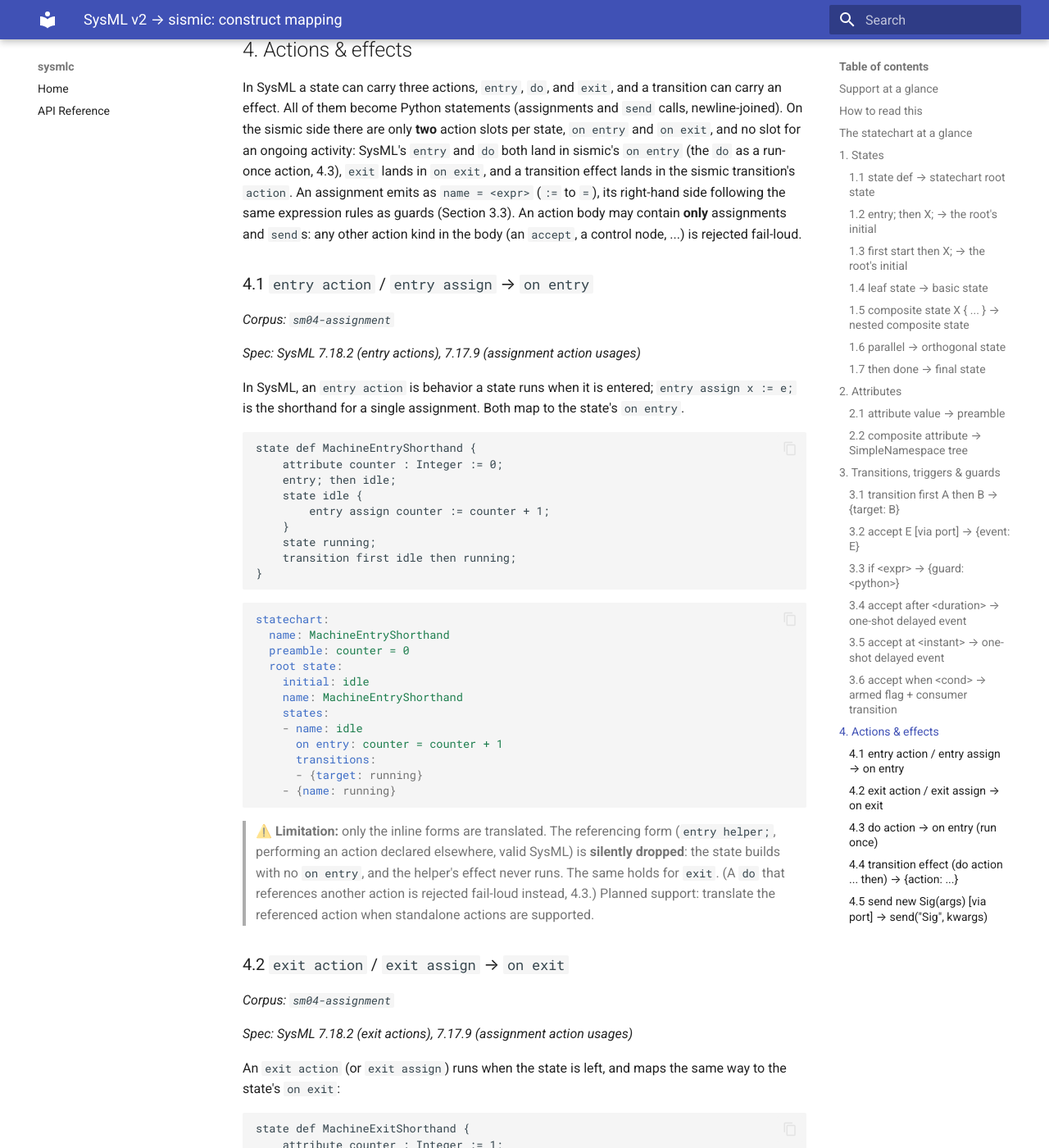
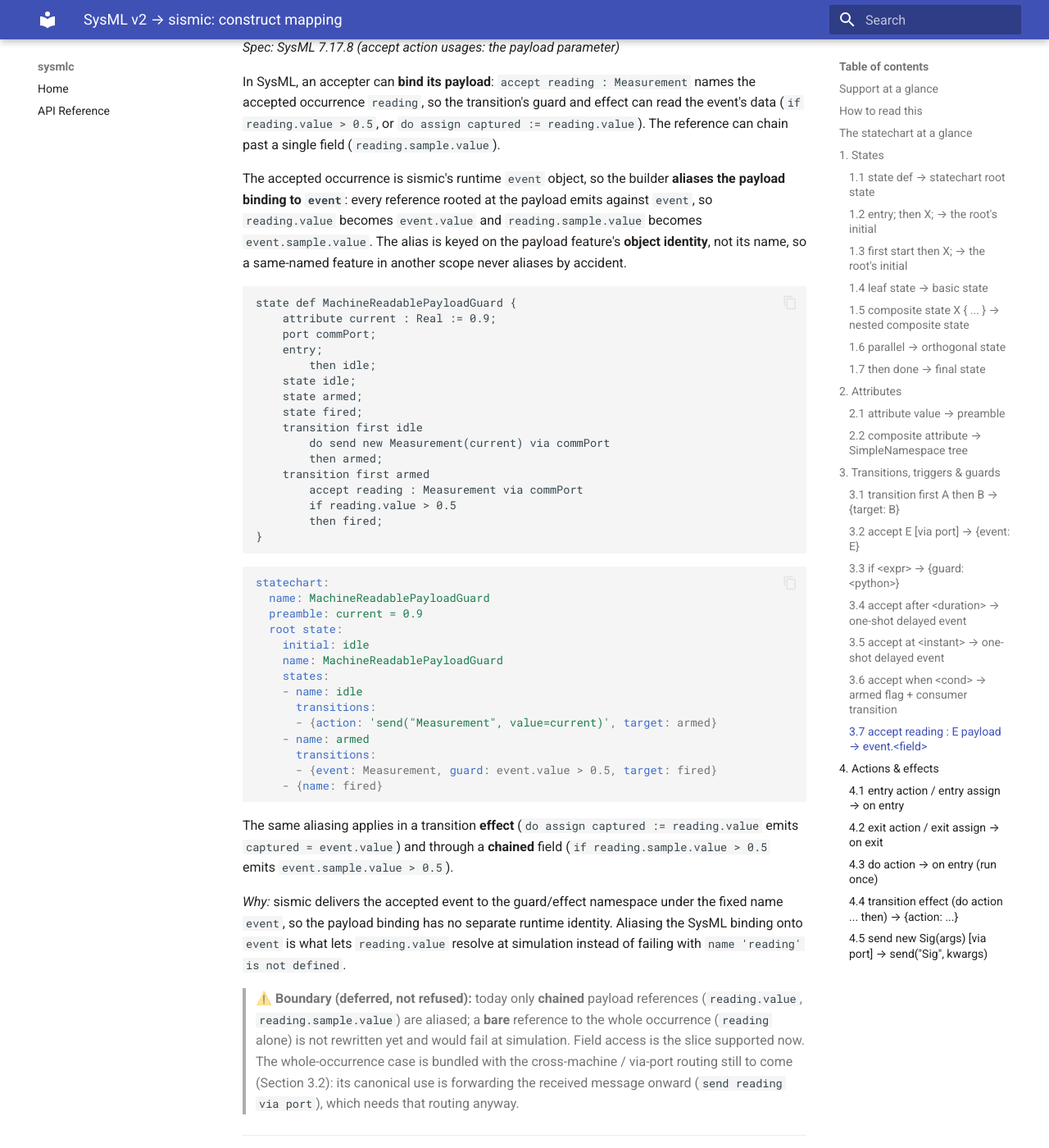
Before and after one commit to glacier-project/sysmlc-core, an MkDocs documentation site: the page built from docs/quake-mapping.md, in a window 1280 px wide and 1400 px high, scrolled down 24223 px. Shown: the whole window at 82% size. Built offline with MkDocs 1.6.1 and Material for MkDocs 9.7.7, drawn with Linux system fonts in a browser that asks for light colours; some of the changed text lies outside the part shown.

Commit message:
docs(quake): accept payload

````diff
--- a/docs/quake-mapping.md
+++ b/docs/quake-mapping.md
@@ -23,8 +23,9 @@ Limitation callout. **Not yet**: not implemented.
 | bare `transition first A then B`                                     | **Done**        |                                                                                                                     |
 | transition into a nested state (`then running.hot`)                  | **Done**        | enters the composite bypassing its default entry; documented pair still missing in this file                        |
 | transition spellings (`then X;`, `accept E then X;` in a state body) | Done, to refine | the standalone `first A then B;` succession (no `transition` keyword) is silently dropped                           |
-| `accept E` (signal) → `event`                                        | Done, to refine | `via` port dropped; payload binding not readable                                                                    |
+| `accept E` (signal) → `event`                                        | Done, to refine | `via` port dropped                                                                                                  |
 | `if` guard → `guard`                                                 | **Done**        |                                                                                                                     |
+| `accept reading : E` payload → `event.<field>`                       | Done, to refine | field references aliased to sismic's `event`; a bare payload reference (the whole occurrence) is not                |
 | `accept after` (time)                                                | **Done**        | one-shot delayed `_tick_*` event armed on entry; composes with `if` guards and self-loops                           |
 | `accept at` (time)                                                   | **Done**        | one-shot delayed `_tick_*` event using `_d_* = instant - time`; past instants do not fire                           |
 | `accept when` (change)                                               | Done, to refine | armed flag plus consumer transition; the condition is sampled once per macro step, so an inter-step pulse is missed |
@@ -722,11 +722,9 @@ transition.
 > machines are simulated together, the port addresses *which* machine receives
 > the transfer. A single statechart has nothing to route between.
 
-> ⚠️ **Limitation:** referencing the payload binding (`accept reading : Reading`
-> then `if reading.value > 0.5`) is **not supported yet**: the reference is
-> emitted as-is and fails at simulation (`name 'reading' is not defined`).
-> Planned support: emit payload references as sismic's `event.<field>`
-> (here `event.value > 0.5`).
+Reading that payload binding in a guard or effect (`accept reading : Reading`
+then `if reading.value > 0.5`) **is** supported: the reference emits as
+`event.value`. See Section 3.7.
 
 ### 3.3 `if <expr>` → `{guard: <python>}`
 
@@ -1154,6 +1152,79 @@ statechart at a glance").
 > ⚠️ **Boundary:** `when` self-loops are currently rejected as a conservative
 > guardrail against non-quiescing `execute()` runs.
 
+### 3.7 `accept reading : E` payload → `event.<field>`
+
+*Corpus: `sm11-send-effect`*
+
+*Spec: SysML 7.17.8 (accept action usages: the payload parameter)*
+
+In SysML, an accepter can **bind its payload**: `accept reading : Measurement`
+names the accepted occurrence `reading`, so the transition's guard and effect can
+read the event's data (`if reading.value > 0.5`, or
+`do assign captured := reading.value`). The reference can chain past a single
+field (`reading.sample.value`).
+
+The accepted occurrence is sismic's runtime `event` object, so the builder
+**aliases the payload binding to `event`**: every reference rooted at the payload
+emits against `event`, so `reading.value` becomes `event.value` and
+`reading.sample.value` becomes `event.sample.value`. The alias is keyed on the
+payload feature's **object identity**, not its name, so a same-named feature in
+another scope never aliases by accident.
+
+```sysml
+state def MachineReadablePayloadGuard {
+    attribute current : Real := 0.9;
+    port commPort;
+    entry;
+        then idle;
+    state idle;
+    state armed;
+    state fired;
+    transition first idle
+        do send new Measurement(current) via commPort
+        then armed;
+    transition first armed
+        accept reading : Measurement via commPort
+        if reading.value > 0.5
+        then fired;
+}
+```
+
+```yaml
+statechart:
+  name: MachineReadablePayloadGuard
+  preamble: current = 0.9
+  root state:
+    initial: idle
+    name: MachineReadablePayloadGuard
+    states:
+    - name: idle
+      transitions:
+      - {action: 'send("Measurement", value=current)', target: armed}
+    - name: armed
+      transitions:
+      - {event: Measurement, guard: event.value > 0.5, target: fired}
+    - {name: fired}
+```
+
+The same aliasing applies in a transition **effect**
+(`do assign captured := reading.value` emits `captured = event.value`) and
+through a **chained** field (`if reading.sample.value > 0.5` emits
+`event.sample.value > 0.5`).
+
+*Why:* sismic delivers the accepted event to the guard/effect namespace under the
+fixed name `event`, so the payload binding has no separate runtime identity.
+Aliasing the SysML binding onto `event` is what lets `reading.value` resolve at
+simulation instead of failing with `name 'reading' is not defined`.
+
+> ⚠️ **Boundary (deferred, not refused):** today only **chained** payload
+> references (`reading.value`, `reading.sample.value`) are aliased; a **bare**
+> reference to the whole occurrence (`reading` alone) is not rewritten yet and
+> would fail at simulation. Field access is the slice supported now. The
+> whole-occurrence case is bundled with the cross-machine / via-port routing
+> still to come (Section 3.2): its canonical use is forwarding the received
+> message onward (`send reading via port`), which needs that routing anyway.
+
 ______________________________________________________________________
 
 ## 4. Actions & effects
@@ -1405,10 +1476,10 @@ statechart:
 
 *Why:* a positional payload argument binds to the item's attribute name as a
 keyword (`Reading { attribute value }` gives `value=current`); a payload-less
-send is just `send("Ping")`. The keyword genuinely travels with the event
-(sismic itself would expose it to guards as `event.value`), but no construct we
-translate can read it yet: the `accept` side's payload binding is not supported
-(limitation in 3.2).
+send is just `send("Ping")`. The keyword travels with the event, and an accepter
+that binds the payload can read it: `accept reading : Reading` then `reading.value`
+emits `event.value` (Section 3.7). This machine's `accept Reading` binds no name,
+so it matches by type and ignores the payload.
 
 > ⚠️ **Limitation:** the `via commPort` receiver is **dropped**, as on the
 > `accept` side (3.2): a port only matters for cross-machine routing, when
````
Also changed, not shown: other parts of docs/quake-mapping.md (+0 -1 lines), 1 other file.
